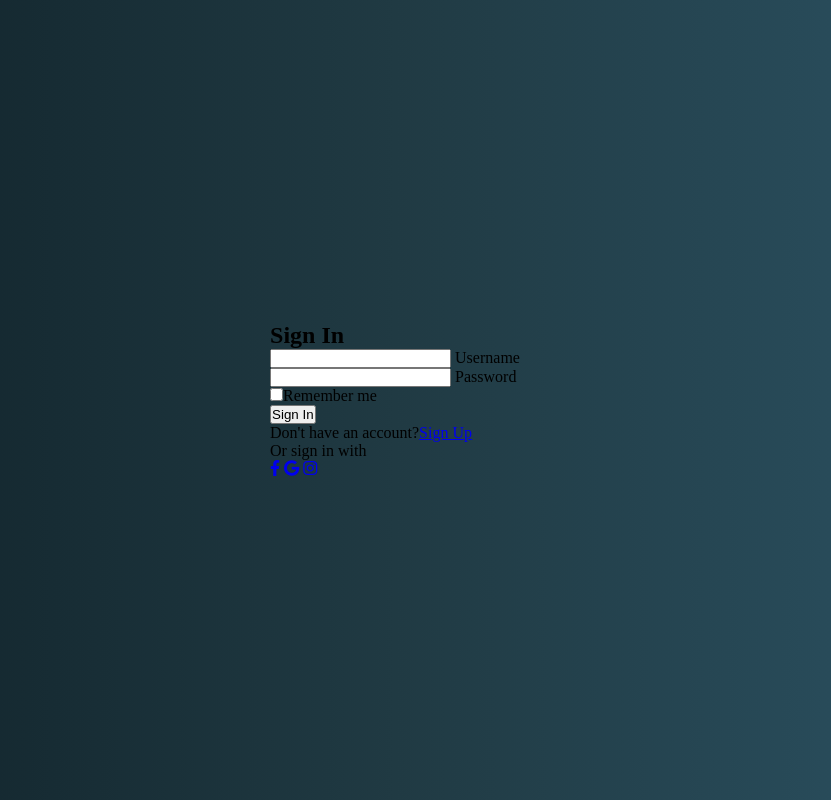
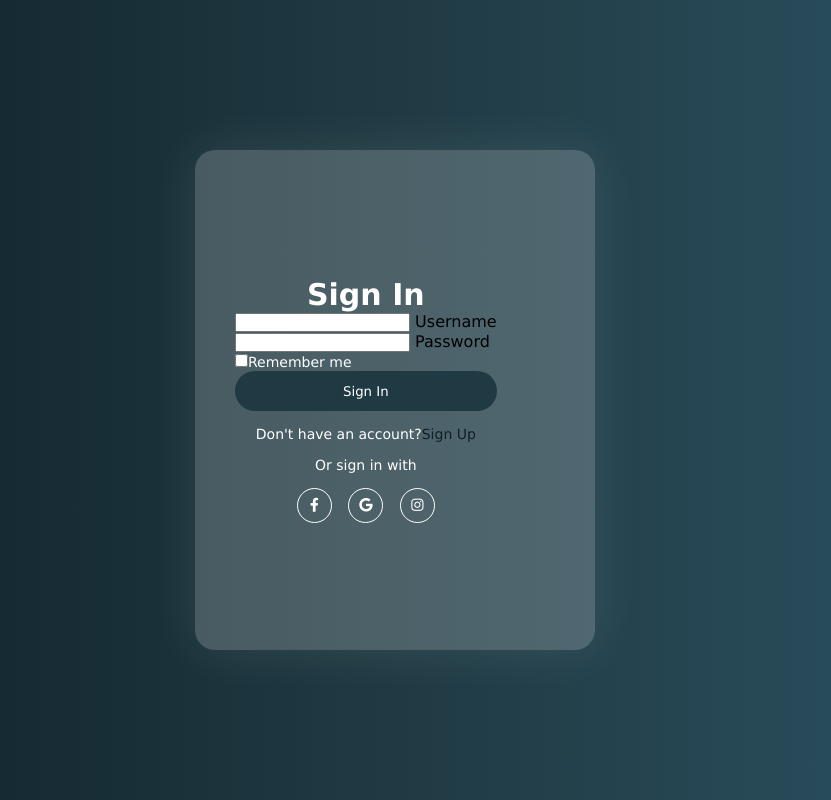
Before and after one commit to Hydr0bius/Animated-Login, a plain HTML site: page index.html in a window 1280 px wide. Shown: the whole page, without its empty margins (245-1076 px from the left). Drawn offline with Linux system fonts and the light colour scheme.

Commit message:
:lipstick:

```diff
--- a/style.css
+++ b/style.css
@@ -2,6 +2,7 @@
     margin: 0;
     padding: 0;
     box-sizing: border-box;
+    font-family: Verdana, Geneva, Tahoma, sans-serif;
 }
 body{
     display: flex;
@@ -10,3 +11,126 @@ body{
     min-height: 100vh;
     background: linear-gradient(to right, #0F2027,#203A43,#2C5364);
 }
+.wrapper{
+    position: relative;
+    width: 400px;
+    height: 500px;
+    background: rgba(255,255,255,0.2);
+    border-radius: 20px;
+    box-shadow: 0 0 50px rgba(255, 255, 255, 0.1);
+    padding: 40px;
+}
+.form-wrapper{
+    display: flex;
+    align-items: center;
+    width: 100%;
+    height: 100%;
+    transition: 1s ease-in-out;
+}
+.wrapper.active .form-wrapper.sign-in{
+    transform: scale(0) translate(-300px,500px);
+}
+.wrapper .form-wrapper.sign-up{
+    position: absolute;
+    top: 0;
+    transform: scale(0) translate(200px, -500px);
+}
+.wrapper.active .form-wrapper.sign-up{
+    transform: scale(1);
+}
+h2{
+    font-size: 30px;
+    color: #fff;
+    text-align: center;
+}
+.input-group{
+    position: relative;
+    margin: 30px 0;
+    border-bottom: 2px solid #fff;
+}
+.input-group label{
+    position: absolute;
+    /* font-size: 16px; */
+    top: 50%;
+    left: 5px;
+    color: #fff;
+    pointer-events: none;
+    transform: translateY(-50%);
+    transition: 0.5s;
+}
+.input-group input:focus~label,
+.input-group input:valid~label{
+    top: -5px;
+}
+.input-group input{
+    width: 320px;
+    height: 40px;
+    color: #fff;
+    font-size: 16px;
+    padding: 0 5px;
+    background: transparent;
+    border: none;
+    outline: none;
+}
+.remember label{
+    color: #fff;
+    font-size: 14px;
+}
+.remember label input{
+    accent-color: #203A43;
+}
+button{
+    position: relative;
+    width: 100%;
+    height: 40px;
+    background: #203A43;
+    /* font-size: 16px; */
+    color: #fff;
+    cursor: pointer;
+    border-radius: 30px;
+    border: none;
+    outline: none;
+    transition: 0.5s;
+}
+button:hover{
+    background: #0F2027;
+}
+.signUp-link{
+    font-size: 14px;
+    text-align: center;
+    margin: 15px 0;
+}
+.signUp-link p{
+    color: #fff;
+}
+.signUp-link p a{
+    color: #0F2027;
+    text-decoration: none;
+    font-weight: 500;
+}
+.signUp-link p a:hover{
+    text-decoration: underline;
+}
+.social-platform{
+    font-size: 14px;
+    color: #fff;
+    text-align: center;
+}
+.social-icons a{
+    display: inline-block;
+    text-align: center;
+    line-height: 32px;
+    width: 35px;
+    height: 35px;
+    margin: 15px 6px 0;
+    background: transparent;
+    border: 1px solid #fff;
+    border-radius: 50%;
+    transition: 0.3s;
+}
+.social-icons a:hover{
+    background-color: #203A43;
+}
+.social-icons a i{
+    color: #fff;
+}
```
